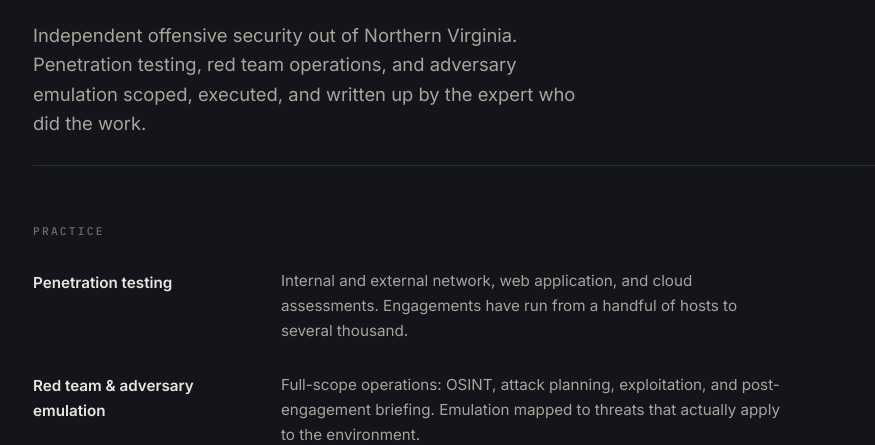
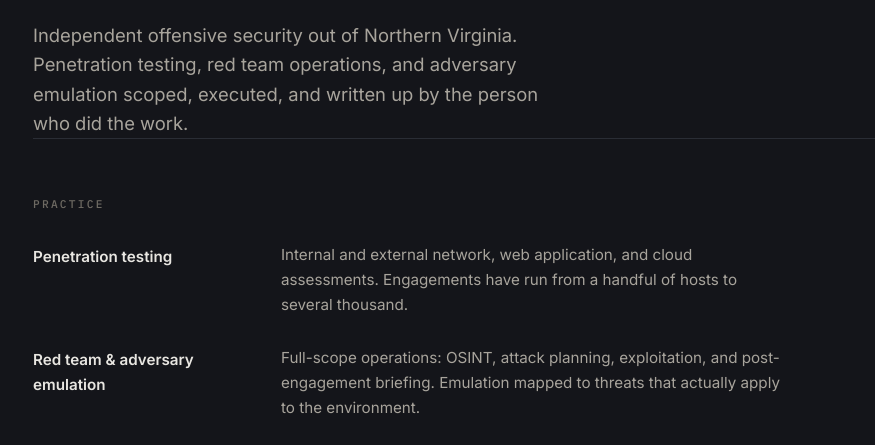
Before and after one commit to ich1/counterplay-site, a plain HTML site: page index.html in a window 1280 px wide. Shown: the part 304-749 px from the top of the page, without its empty margins (159-1034 px from the left). Drawn offline with Linux system fonts and the light colour scheme.

Commit message:
Fix invalid </br>; 'the person who did the work'

```diff
--- a/index.html
+++ b/index.html
@@ -116,10 +116,10 @@ footer{
     <p class="standfirst">
       Independent offensive security out of Northern Virginia. Penetration testing,
       red team operations, and adversary emulation scoped, executed, and written up
-      by the expert who did the work.
+      by the person who did the work.
     </p>
   </header>
-</br>
+
   <hr class="rule">
 
   <section>
```
